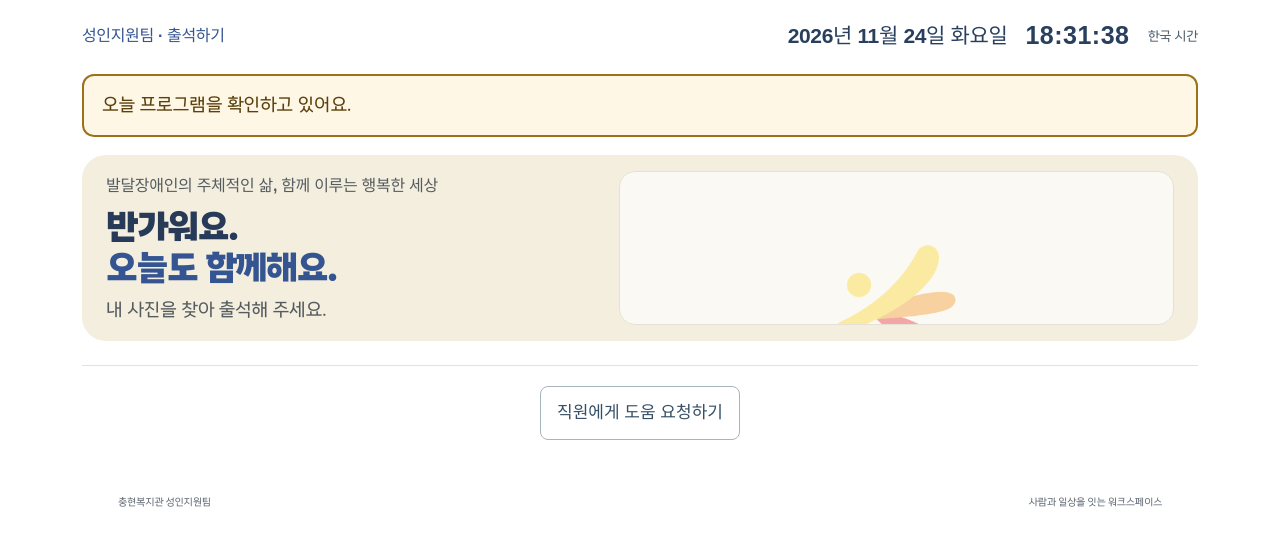
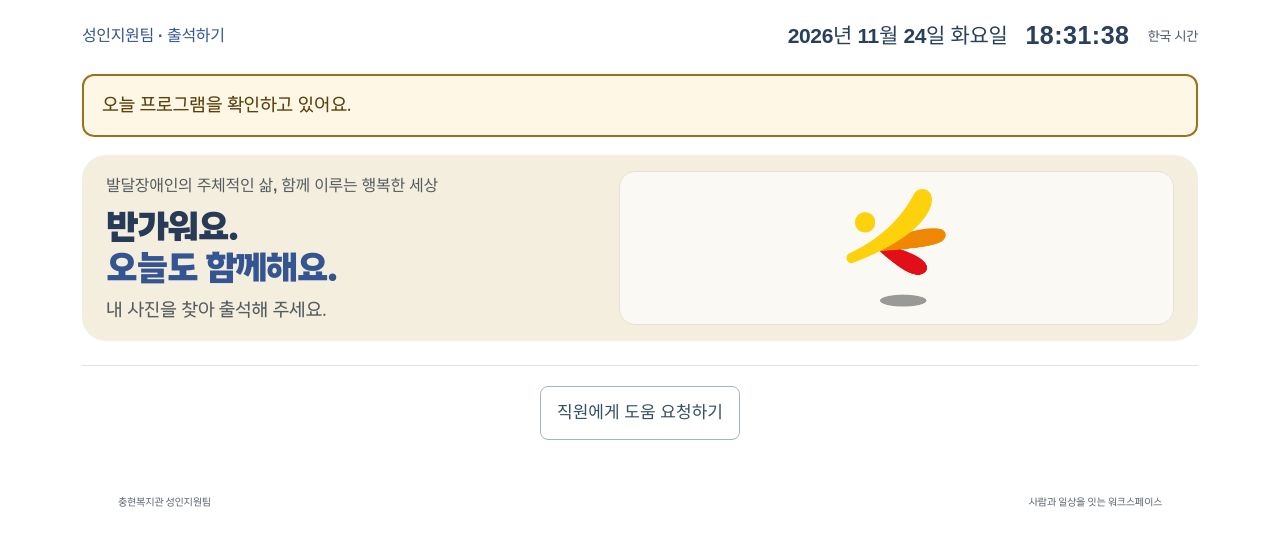
Before and after one commit to ckddnr615-art/chw-adult, a website: page site/index.html in a window 1280 px wide. Shown: the part 120-666 px from the top of the page. Drawn offline with Linux system fonts and the light colour scheme; a web font is replaced by a local one.

Commit message:
Add files via upload

```diff
--- a/site/usability.css
+++ b/site/usability.css
@@ -288,3 +288,9 @@ body.participant-mode dialog:has(.kiosk-photo-grid){width:min(720px,calc(100% -
  .participant-mode .kiosk-photo-grid .personcard.has-checkin{border-color:#86ad90;background:#eff7f0}
  .participant-mode .kiosk-photo-completed{display:block;font-size:17px;font-weight:700;line-height:1.5;color:#286747;margin-top:8px}
 }
+/* The bundled default symbol is a contained image, independent of photo crop sizing. */
+@media screen{
+ .editable-banner .banner-photo-slot.empty-photo-slot{display:flex;align-items:center;justify-content:center;min-height:0}
+ .editable-banner .banner-photo-slot.empty-photo-slot>img{display:block;position:static;flex:0 1 auto;width:100%;height:100%;min-width:0;min-height:0;max-width:100%;max-height:100%;box-sizing:border-box;padding:16px;margin:0;object-fit:contain;object-position:center;opacity:1}
+ @media(max-width:600px){.editable-banner .banner-photo-slot.empty-photo-slot>img{padding:12px}}
+}
```
